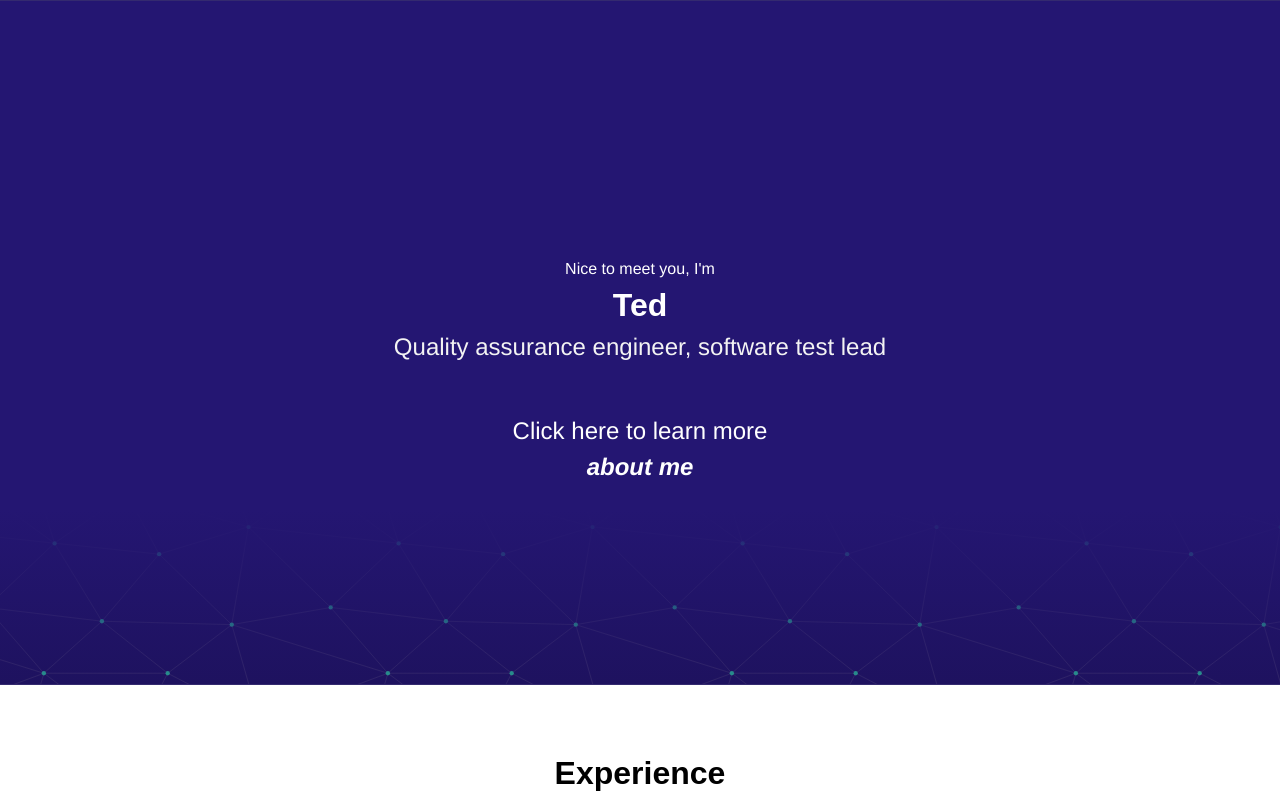
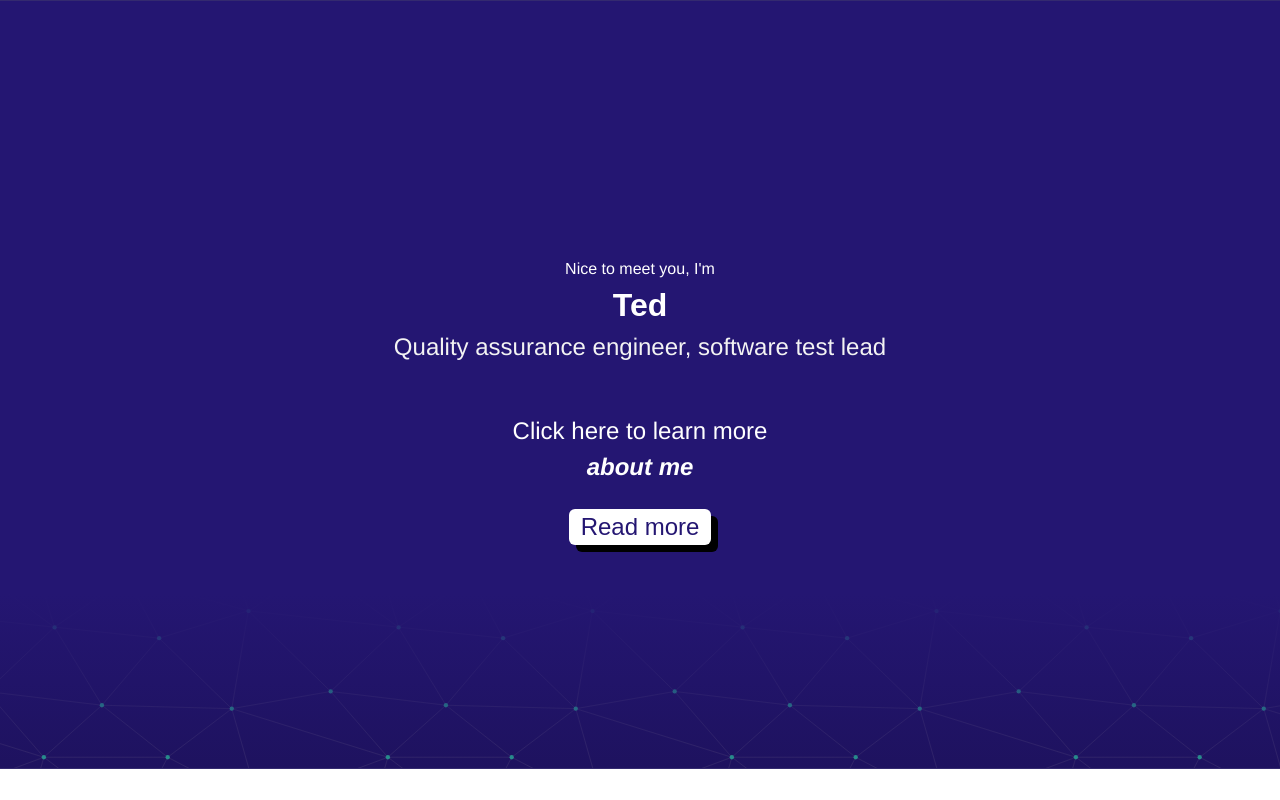
Before and after one commit to tederlandsson/portfolio, a React (Create React App) app: page / in a window 1280 px wide. Shown: the top 800 px of the page. Built offline with nearby package versions, Linux system fonts and the light colour scheme; what webfontloader would draw is missing.

Commit message:
update button

```diff
--- a/src/components/About/About.tsx
+++ b/src/components/About/About.tsx
@@ -1,5 +1,8 @@
 import React, { Component } from 'react';
 import Overlay from '../Overlay/Overlay';
+
+// Shared components
+import Button from '../Button/Button';
 
 // Theme
 import styled from 'styled-components';
@@ -42,7 +45,9 @@ export default class About extends Component {
         </div>
         <br />
         <Overlay data={this.getContent()}/>
+        <Button buttonText="Read more" />
         <div className="about-bottom"></div>
+
       </StyledAbout>
     );
   }
--- a/src/components/Button/Button.tsx
+++ b/src/components/Button/Button.tsx
@@ -1,29 +1,61 @@
-import React from 'react';
+import React, { Component } from 'react';
 import { FontSizes, Margins, Colors, Typography } from '../../theme/';
 import styled from 'styled-components'
 
-
-const Button = (props: any) => {
+interface ButtonProps {
+  buttonText: string;
+  variant?: string;
+}
+export default class Button extends Component<ButtonProps> {
+  render() {
+    if (!this.props.variant) {
       return (
         <StyledButton>
           <button className="button">
-        {props.buttonText}
+            {this.props.buttonText}
           </button>
         </StyledButton>
       );
+    } else {
+      return (
+        <StyledSecondaryButton>
+          <button className="button">
+            {this.props.buttonText}
+          </button>
+        </StyledSecondaryButton>
+      );
+    }
+  }
 }
 
+
+// Primary button styling
 const StyledButton = styled.button`
+  background-color: ${Colors.white};
+  color: ${Colors.experienceBlue};
   padding: 0 ${Margins.small} 0 ${Margins.small};
+  margin: ${Margins.large} ${Margins.large} ${Margins.large} ${Margins.large};
+  font-size: ${FontSizes.Large};
+  font-family: ${Typography.secondary};
+  font-weight: 600;
   text-align: center;
-  font-size: ${FontSizes.Large};
-  font-style: ${Typography.main};
-  margins: ${Margins.large} ${Margins.large} ${Margins.large} ${Margins.large};
-  background: ${Colors.tangerineYellow};
-  color: #000;
-  font-weight: bold;
-  border-radius: 8px;
-  box-shadow: 6px 6px black;
+  border-radius: 6px;
+  box-shadow: 7px 7px black;
+}
 `;
 
-export default Button;
+// secondary button styling
+const StyledSecondaryButton = styled.button`
+  background-color: ${Colors.experienceBlue};
+  color: ${Colors.white};
+  padding: 0 ${Margins.small} 0 ${Margins.small};
+  margin: ${Margins.large} ${Margins.large} ${Margins.large} ${Margins.large};
+  font-size: ${FontSizes.Large};
+  font-family: ${Typography.secondary};
+  font-weight: 600;
+  text-align: center;
+  border-radius: 6px;
+  box-shadow: 7px 7px black;
+}
+
+`;
```
Lines whose indentation alone changed are shown as unchanged.
